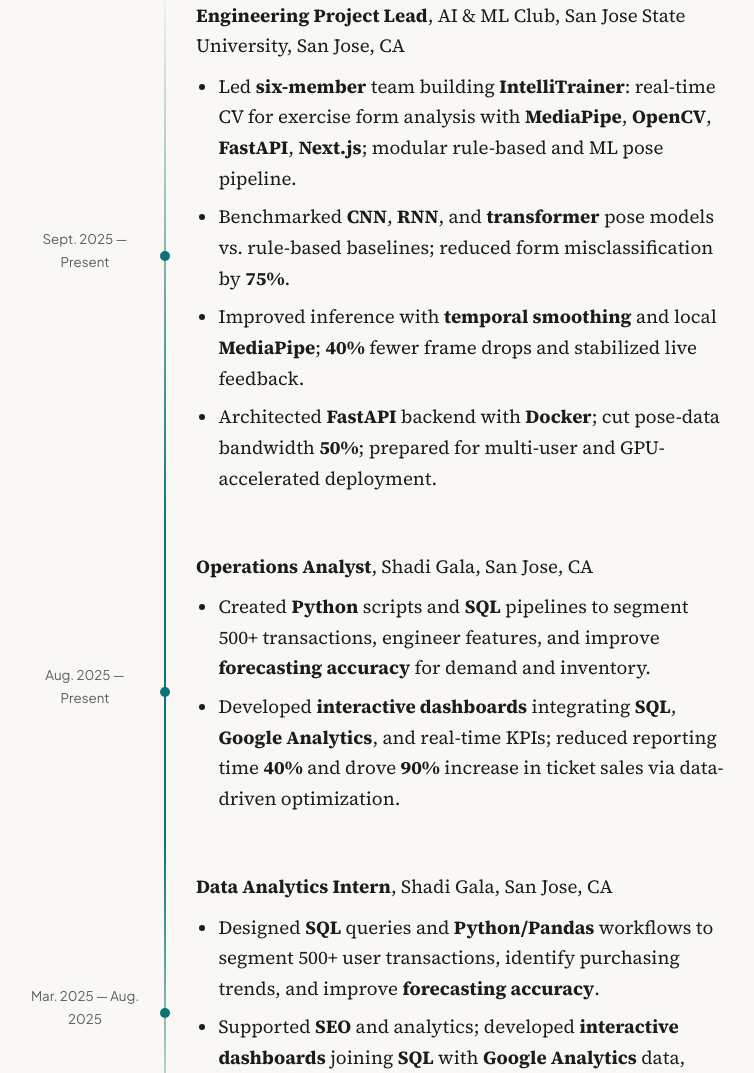
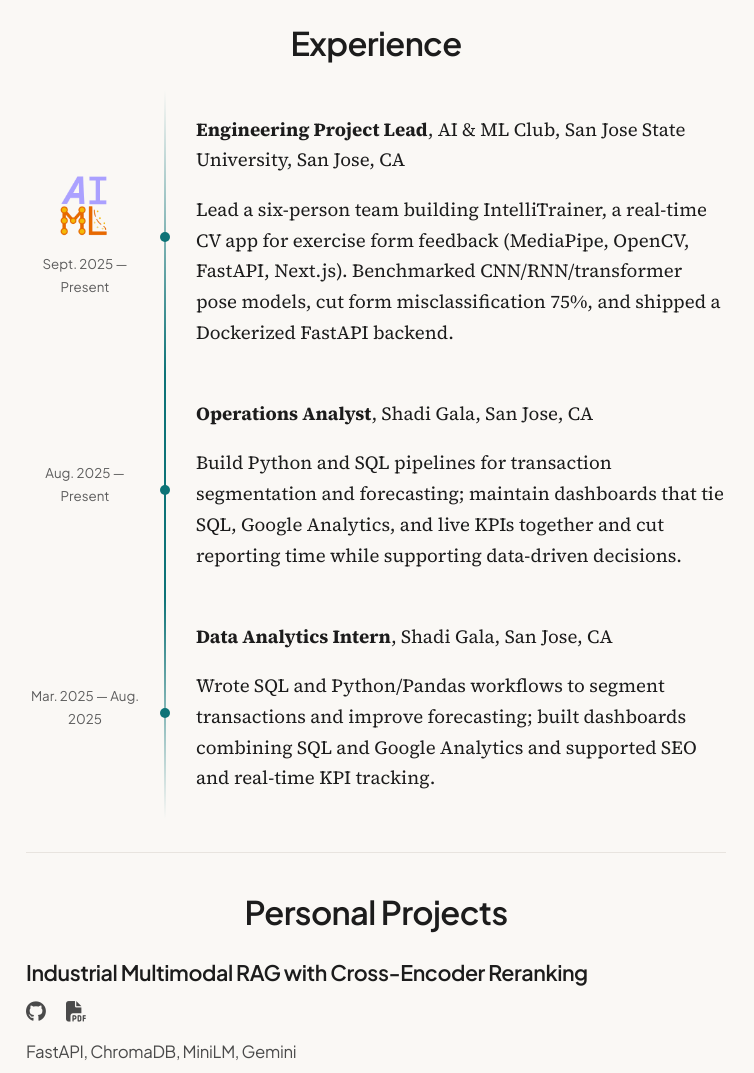
Before and after one commit to SShahparnia/Sshahparnia.github.io, a plain HTML site: page index.html in a window 1280 px wide. Shown: the part 1133-2206 px from the top of the page, without its empty margins (264-1018 px from the left). Drawn offline with Linux system fonts and the light colour scheme.

Commit message:
Short experience descriptions, AI/ML logo, footer cleanup

```diff
--- a/index.html
+++ b/index.html
@@ -50,6 +50,7 @@
             <div class="row-experience">
                 <div class="timespan">
                     <div>
+                        <img src="images/sjsu-logo.png" alt="SJSU Spartan Logo" class="logo-img experience-logo" />
                         <span class="timespan-text">Expected Spring 2027</span>
                     </div>
                 </div>
@@ -61,6 +62,7 @@
             <div class="row-experience">
                 <div class="timespan">
                     <div>
+                        <img src="images/sjsu-logo.png" alt="SJSU Spartan Logo" class="logo-img experience-logo" />
                         <span class="timespan-text">Graduated Spring 2025</span>
                     </div>
                 </div>
@@ -76,17 +78,13 @@
             <div class="row-experience">
                 <div class="timespan">
                     <div>
+                        <img src="images/ai-ml-logo.png" alt="AI/ML Club Logo" class="logo-img experience-logo" />
                         <time datetime="2025-09">Sept. 2025 — Present</time>
                     </div>
                 </div>
                 <div class="experience-desc">
                     <strong>Engineering Project Lead</strong>, AI &amp; ML Club, San Jose State University, San Jose, CA
-                    <ul>
-                        <li>Led <strong>six-member</strong> team building <strong>IntelliTrainer</strong>: real-time CV for exercise form analysis with <strong>MediaPipe</strong>, <strong>OpenCV</strong>, <strong>FastAPI</strong>, <strong>Next.js</strong>; modular rule-based and ML pose pipeline.</li>
-                        <li>Benchmarked <strong>CNN</strong>, <strong>RNN</strong>, and <strong>transformer</strong> pose models vs. rule-based baselines; reduced form misclassification by <strong>75%</strong>.</li>
-                        <li>Improved inference with <strong>temporal smoothing</strong> and local <strong>MediaPipe</strong>; <strong>40%</strong> fewer frame drops and stabilized live feedback.</li>
-                        <li>Architected <strong>FastAPI</strong> backend with <strong>Docker</strong>; cut pose-data bandwidth <strong>50%</strong>; prepared for multi-user and GPU-accelerated deployment.</li>
-                    </ul>
+                    <p>Lead a six-person team building IntelliTrainer, a real-time CV app for exercise form feedback (MediaPipe, OpenCV, FastAPI, Next.js). Benchmarked CNN/RNN/transformer pose models, cut form misclassification 75%, and shipped a Dockerized FastAPI backend.</p>
                 </div>
             </div>
             <div class="row-experience">
@@ -97,10 +95,7 @@
                 </div>
                 <div class="experience-desc">
                     <strong>Operations Analyst</strong>, Shadi Gala, San Jose, CA
-                    <ul>
-                        <li>Created <strong>Python</strong> scripts and <strong>SQL</strong> pipelines to segment 500+ transactions, engineer features, and improve <strong>forecasting accuracy</strong> for demand and inventory.</li>
-                        <li>Developed <strong>interactive dashboards</strong> integrating <strong>SQL</strong>, <strong>Google Analytics</strong>, and real-time KPIs; reduced reporting time <strong>40%</strong> and drove <strong>90%</strong> increase in ticket sales via data-driven optimization.</li>
-                    </ul>
+                    <p>Build Python and SQL pipelines for transaction segmentation and forecasting; maintain dashboards that tie SQL, Google Analytics, and live KPIs together and cut reporting time while supporting data-driven decisions.</p>
                 </div>
             </div>
             <div class="row-experience">
@@ -111,10 +106,7 @@
                 </div>
                 <div class="experience-desc">
                     <strong>Data Analytics Intern</strong>, Shadi Gala, San Jose, CA
-                    <ul>
-                        <li>Designed <strong>SQL</strong> queries and <strong>Python/Pandas</strong> workflows to segment 500+ user transactions, identify purchasing trends, and improve <strong>forecasting accuracy</strong>.</li>
-                        <li>Supported <strong>SEO</strong> and analytics; developed <strong>interactive dashboards</strong> joining <strong>SQL</strong> with <strong>Google Analytics</strong> data, reducing manual reporting time and enabling <strong>real-time KPI</strong> tracking.</li>
-                    </ul>
+                    <p>Wrote SQL and Python/Pandas workflows to segment transactions and improve forecasting; built dashboards combining SQL and Google Analytics and supported SEO and real-time KPI tracking.</p>
                 </div>
             </div>
         </section>
--- a/styles.css
+++ b/styles.css
@@ -270,6 +270,13 @@
   transform: scale(1.1);
 }
 
+.experience-logo {
+  max-width: 80px;
+  height: auto;
+  margin: 0 auto 8px;
+  display: block;
+}
+
 /* Projects */
 .row-publication {
   margin-bottom: 3rem;
```
Also changed, not shown: images/ai-ml-logo.png (added), images/sjsu-logo.png (added).
